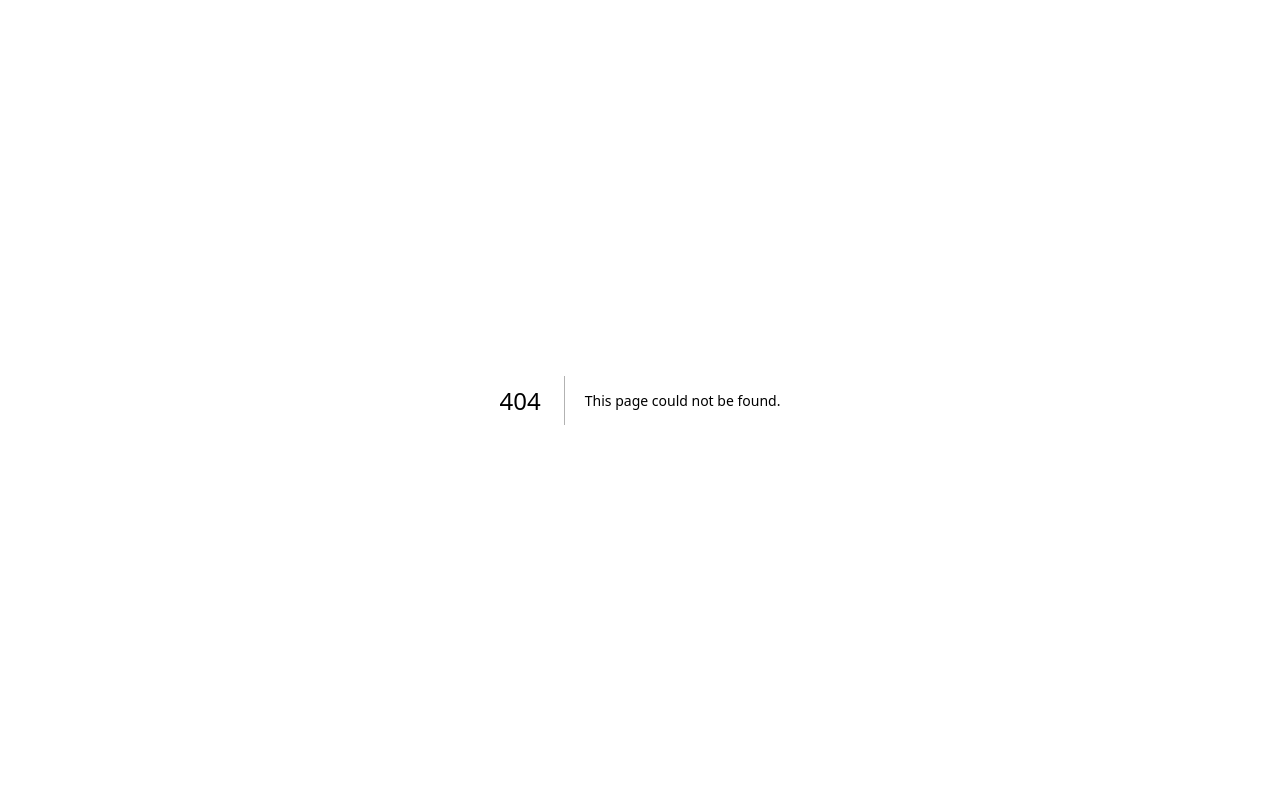
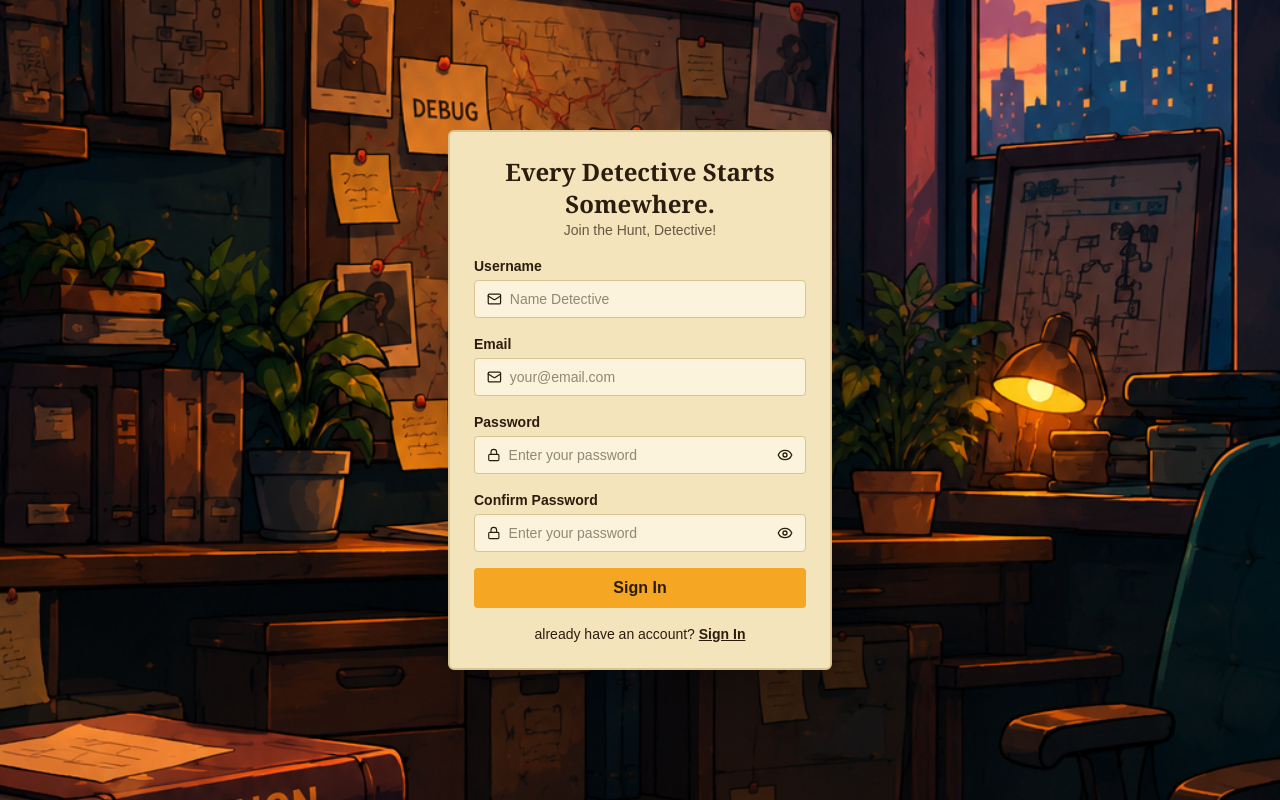
Before and after one commit to helyshah2510/bug-hunt, a Next.js app in the folder frontend/: page /register in a window 1280 px wide. Before the commit this address had no page. Built offline with nearby package versions, Linux system fonts and the light colour scheme; no server answers.

Commit message:
register is done

```diff
--- /dev/null
+++ b/frontend/src/app/register/page.tsx
@@ -0,0 +1,122 @@
+'use client';
+
+import { useState } from "react";
+import { useRouter } from "next/navigation";
+import { apiFetch } from "@/src/lib/api";
+import Link from "next/link";
+import { Mail, Lock, Eye, EyeOff } from 'lucide-react';
+
+export default function RegisterPage() {
+    const router = useRouter();
+    const [email, setEmail] = useState('');
+    const [showPassword, setShowPassword] = useState(false);
+    const [password, setPassword] = useState('');
+    const [username, setUsername] = useState('');
+    const [confirmPassword, setConfirmPassword] = useState('');
+    const [error, setError] = useState('');
+    const [loading, setLoading] = useState(false);
+
+    async function handleSubmit(e: React.FormEvent) {
+        e.preventDefault()
+        if (loading) return;
+        if (password !== confirmPassword) {
+            setError('Passwords do not match');
+            return;
+        }
+        setLoading(true);
+        setError('');
+        try {
+            await apiFetch('/auth/register', {
+                method: 'POST',
+                body: JSON.stringify({ email, username, password }),
+            });
+        } catch (err) {
+            setError(err instanceof Error ? err.message : 'something went wrong');
+            setLoading(false);
+            return;
+        }
+        try {
+            const data = await apiFetch<{ accessToken: string }>('/auth/login', {
+                method: 'POST',
+                body: JSON.stringify({ email, password }),
+            });
+            localStorage.setItem('token', data.accessToken);
+            router.push('/challenges');
+        } catch (err) {
+            router.push('/login');
+        } finally {
+            setLoading(false);
+        }
+    }
+    return (
+        <main className="flex min-h-screen items-center justify-center bg-cover bg-center p-4"
+            style={{ backgroundImage: "url('/login-bg.png')" }}>
+            <form onSubmit={handleSubmit}
+                className="w-full max-w-sm space-y-4 rounded-md border-2 border-[#d9c391] bg-[#f4e4bc] p-6 text-[#2b1d0e] shadow-2xl">
+                <div className="text-center">
+                    <h1 className="font-serif text-2xl font-extrabold">
+                        Every Detective Starts Somewhere.
+                    </h1>
+                    <p className="text-sm opacity-70">Join the Hunt, Detective!</p>
+                </div>
+
+                <label className="block text-sm font-semibold">
+                    Username
+                    <div className="mt-1 flex items-center gap-2 rounded border border-[#d9c391] bg-[#fbf3dc] px-3">
+                        <Mail size={16} />
+                        <input className="w-full bg-transparent py-2 font-normal outline-none" type="text"
+                            placeholder="Name Detective" value={username}
+                            onChange={(e) => setUsername(e.target.value)} required />
+                    </div>
+                </label>
+
+                <label className="block text-sm font-semibold">
+                    Email
+                    <div className="mt-1 flex items-center gap-2 rounded border border-[#d9c391] bg-[#fbf3dc] px-3">
+                        <Mail size={16} />
+                        <input className="w-full bg-transparent py-2 font-normal outline-none" type="email"
+                            placeholder="your@email.com" value={email}
+                            onChange={(e) => setEmail(e.target.value)} required />
+                    </div>
+                </label>
+
+                <label className="block text-sm font-semibold">
+                    Password
+                    <div className="mt-1 flex items-center gap-2 rounded border border-[#d9c391] bg-[#fbf3dc] px-3">
+                        <Lock size={16} />
+                        <input className="w-full bg-transparent py-2 font-normal outline-none"
+                            type={showPassword ? 'text' : 'password'} placeholder="Enter your password"
+                            value={password} onChange={(e) => setPassword(e.target.value)} required />
+                        <button type="button" onClick={() => setShowPassword(!showPassword)}>
+                            {showPassword ? <EyeOff size={16} /> : <Eye size={16} />}
+                        </button>
+                    </div>
+                </label>
+
+                <label className="block text-sm font-semibold">
+                    Confirm Password
+                    <div className="mt-1 flex items-center gap-2 rounded border border-[#d9c391] bg-[#fbf3dc] px-3">
+                        <Lock size={16} />
+                        <input className="w-full bg-transparent py-2 font-normal outline-none"
+                            type={showPassword ? 'text' : 'password'} placeholder="Enter your password"
+                            value={confirmPassword} onChange={(e) => setConfirmPassword(e.target.value)} required />
+                        <button type="button" onClick={() => setShowPassword(!showPassword)}>
+                            {showPassword ? <EyeOff size={16} /> : <Eye size={16} />}
+                        </button>
+                    </div>
+                </label>
+
+                {error && <p className="text-sm text-red-700">{error}</p>}
+
+                <button disabled={loading}
+                    className="w-full rounded bg-[#f5a623] p-2 font-bold hover:brightness-95 disabled:opacity-50">
+                    {loading ? 'Signing in...' : 'Sign In'}
+                </button>
+
+                <p className="text-center text-sm">
+                    already have an account? <Link href="/login" className="font-semibold underline">Sign In</Link>
+                </p>
+            </form>
+        </main>
+    );
+}
```
